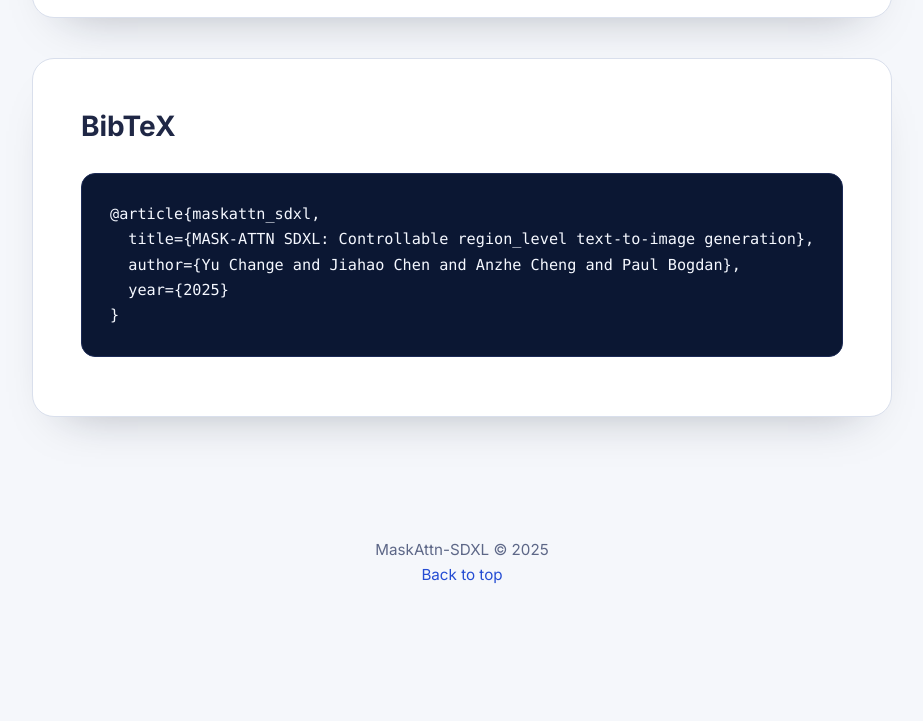
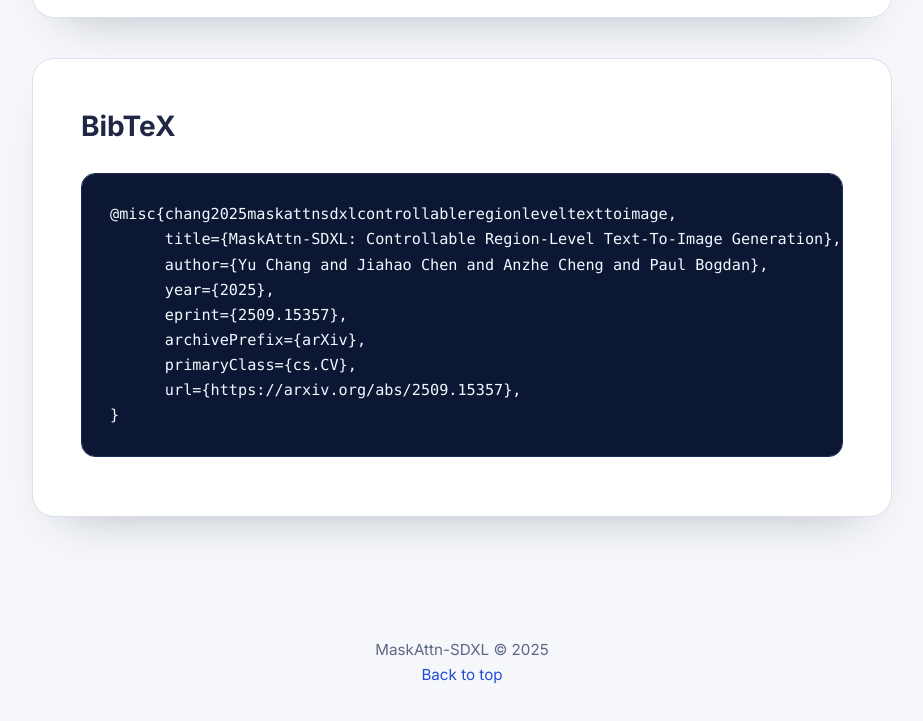
Before and after one commit to MaskAttn-SDXL/MaskAttn-SDXL, a plain HTML site: page index.html in a window 1280 px wide. Shown: the part 1143-1864 px from the top of the page, without its empty margins (178-1101 px from the left). Before the commit the page ends 1778 px from the top, so only its background shows below. Drawn offline with Linux system fonts and the light colour scheme.

Commit message:
Update index.html

```diff
--- a/index.html
+++ b/index.html
@@ -61,12 +61,18 @@
 
       <section id="bibtex" class="section-block">
         <h2>BibTeX</h2>
-        <pre class="code-block">@article{maskattn_sdxl,
-  title={MASK-ATTN SDXL: Controllable region_level text-to-image generation},
-  author={Yu Change and Jiahao Chen and Anzhe Cheng and Paul Bogdan},
-  year={2025}
+        <pre class="code-block">@misc{chang2025maskattnsdxlcontrollableregionleveltexttoimage,
+      title={MaskAttn-SDXL: Controllable Region-Level Text-To-Image Generation},
+      author={Yu Chang and Jiahao Chen and Anzhe Cheng and Paul Bogdan},
+      year={2025},
+      eprint={2509.15357},
+      archivePrefix={arXiv},
+      primaryClass={cs.CV},
+      url={https://arxiv.org/abs/2509.15357},
 }
 </pre>
+
+
 
     </main>
 
```
